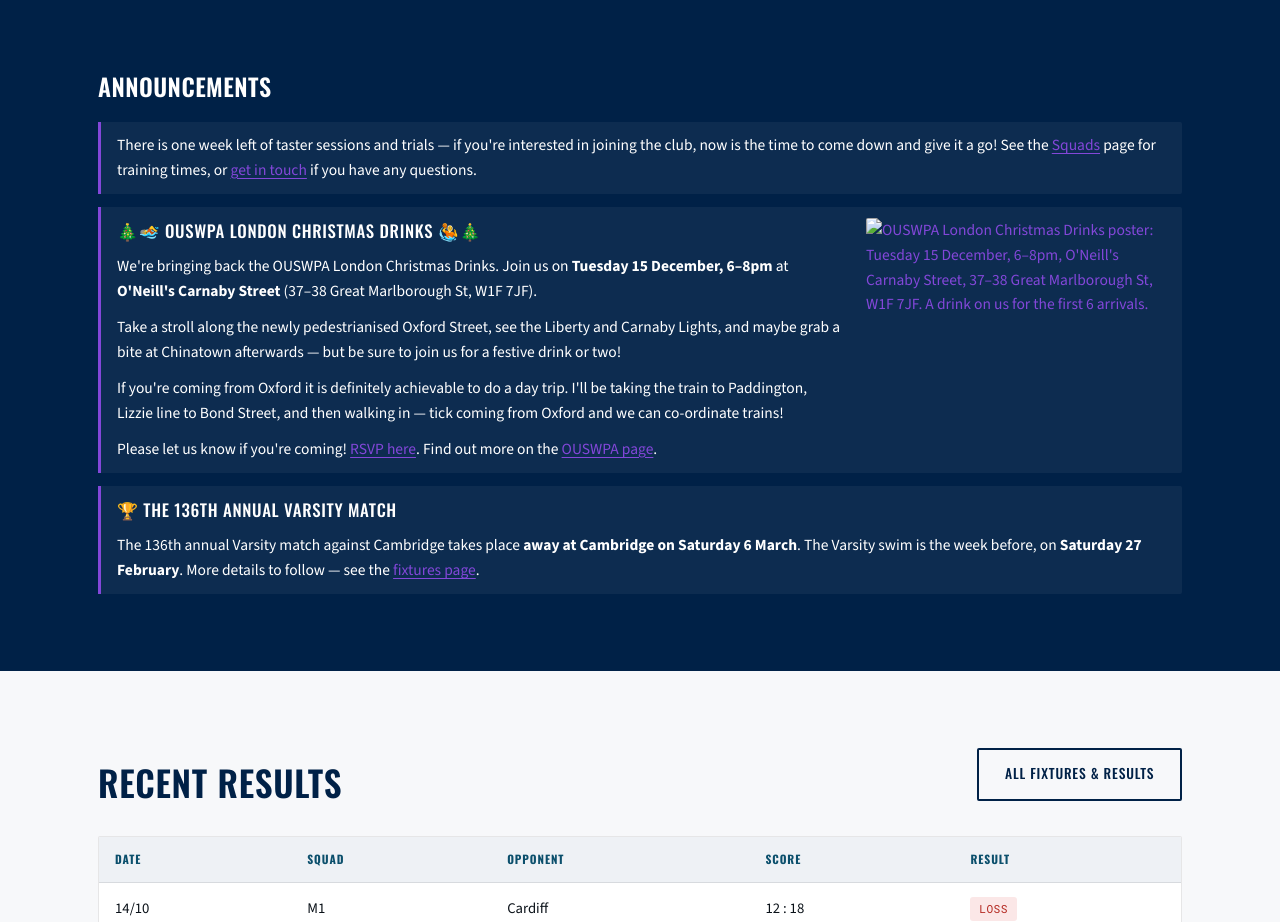
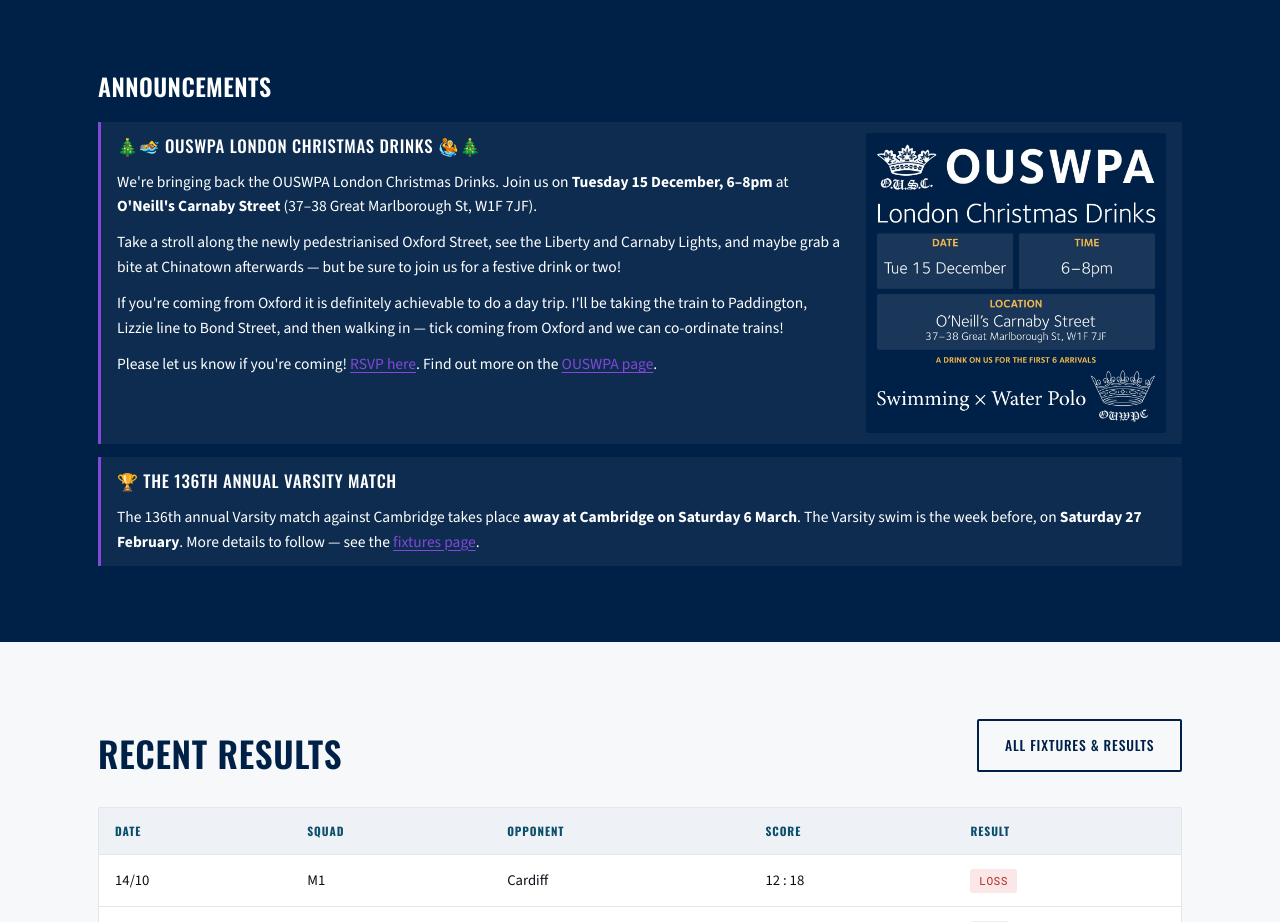
Before and after one commit to Mixalis86/ouwpc-website-2027, a plain HTML site: page index.html in a window 1280 px wide. Shown: the part 1420-2342 px from the top of the page. Drawn offline with nearby package versions, Linux system fonts and the light colour scheme.

Commit message:
Update index.html

```diff
--- a/index.html
+++ b/index.html
@@ -147,8 +147,6 @@
       <h2 style="margin-bottom:1.4rem;">Announcements</h2>
       <ul class="announcement-list">
 
-        <li>There is one week left of taster sessions and trials — if you're interested in joining the club, now is the time to come down and give it a go! See the <a href="squads.html">Squads</a> page for training times, or <a href="join.html">get in touch</a> if you have any questions.</li>
-
         <li>
           <div class="announcement-event">
             <div class="announcement-event-text">
@@ -159,8 +157,8 @@
               <p>Please let us know if you're coming! <a href="https://forms.cloud.microsoft/r/MaUbWHGm0z" target="_blank" rel="noopener">RSVP here</a>. Find out more on the <a href="alumni.html">OUSWPA page</a>.</p>
             </div>
             <div class="announcement-event-img">
-              <a href="images/events/ouswpa-christmas-drinks.png" target="_blank" rel="noopener">
-                <img src="images/events/ouswpa-christmas-drinks.png"
+              <a href="images/ouswpa-christmas-drinks.png" target="_blank" rel="noopener">
+                <img src="images/ouswpa-christmas-drinks.png"
                      alt="OUSWPA London Christmas Drinks poster: Tuesday 15 December, 6–8pm, O'Neill's Carnaby Street, 37–38 Great Marlborough St, W1F 7JF. A drink on us for the first 6 arrivals."
                      loading="lazy">
               </a>
```
